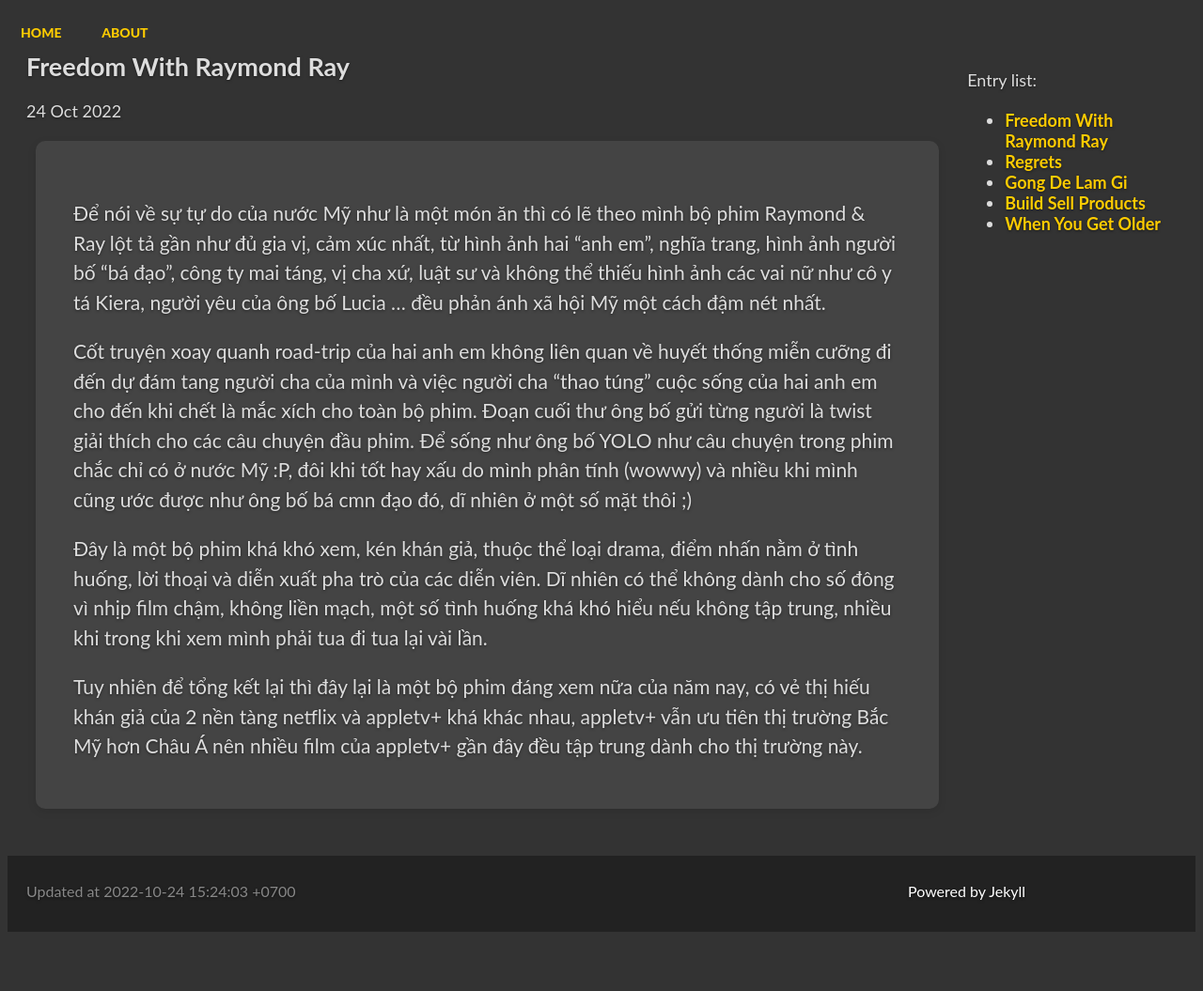
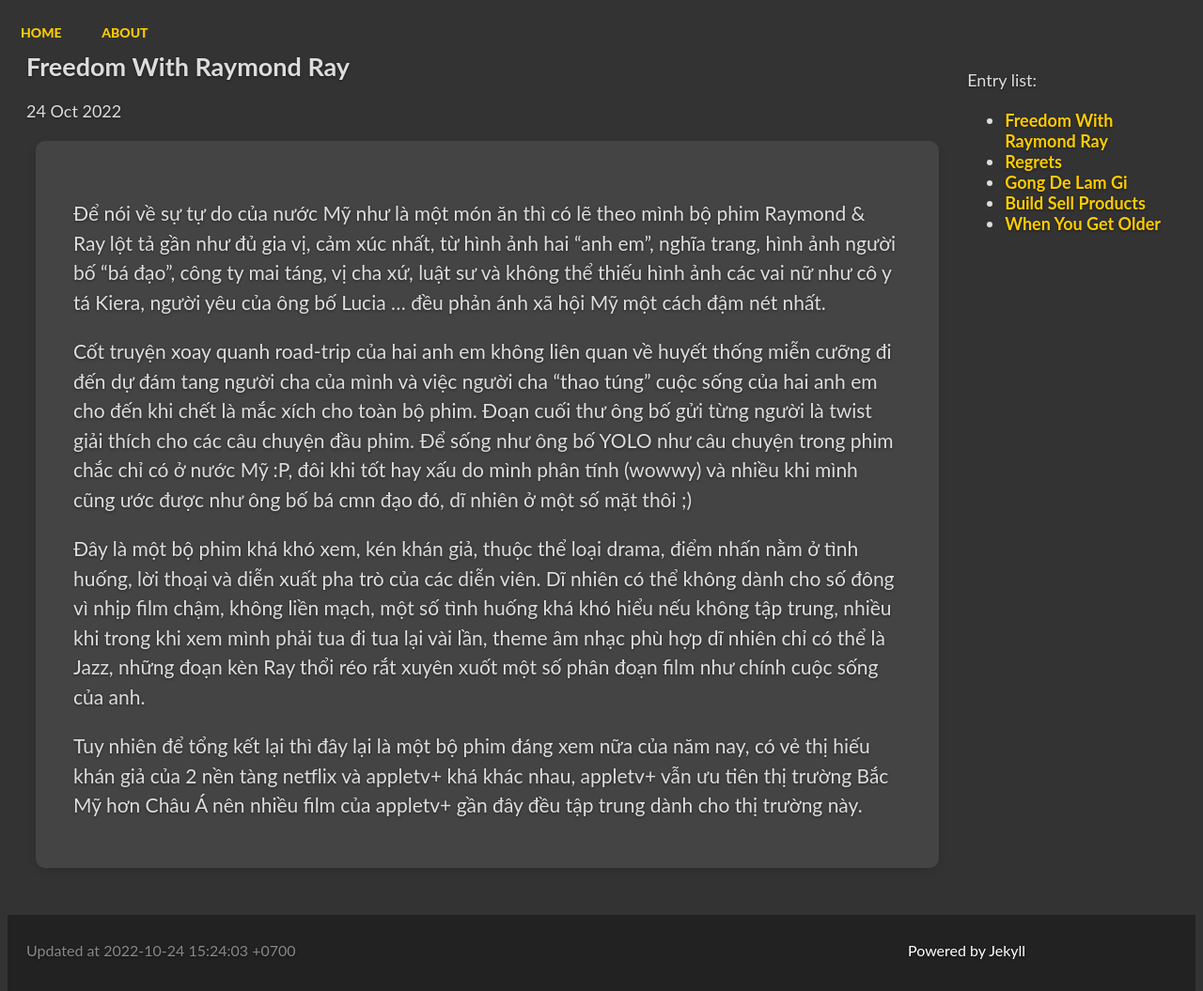
Before and after one commit to vdchuyen/chuyen-vn, a Jekyll site: the page built from _posts/2022-10-24-freedom-with-raymond-ray.md, in a window 1280 px wide. Shown: the whole page at 94% size. Built offline with Jekyll 4.4.1, drawn with Linux system fonts in a browser that asks for light colours; our own code applies the rules of GitHub Pages for plain Markdown files; Markdown is read by kramdown in place of the engine named in the settings; before the commit the page ends 992 px from its top, so only the background shows below that.

Commit message:
Update 2022-10-24-freedom-with-raymond-ray.md

```diff
--- a/_posts/2022-10-24-freedom-with-raymond-ray.md
+++ b/_posts/2022-10-24-freedom-with-raymond-ray.md
@@ -2,6 +2,6 @@
 
 Cốt truyện xoay quanh road-trip của hai anh em không liên quan về huyết thống miễn cưỡng đi đến dự đám tang người cha của mình và việc người cha "thao túng" cuộc sống của hai anh em cho đến khi chết là mắc xích cho toàn bộ phim. Đoạn cuối thư ông bố gửi từng người là twist giải thích cho các câu chuyện đầu phim. Để sống như ông bố YOLO như câu chuyện trong phim chắc chỉ có ở nước Mỹ :P, đôi khi tốt hay xấu do mình phân tính (wowwy) và nhiều khi mình cũng ước được như ông bố bá cmn đạo đó, dĩ nhiên ở một số mặt thôi ;)
 
-Đây là một bộ phim khá khó xem, kén khán giả, thuộc thể loại drama, điểm nhấn nằm ở tình huống, lời thoại và diễn xuất pha trò của các diễn viên. Dĩ nhiên có thể không dành cho số đông vì nhịp film chậm, không liền mạch, một số tình huống khá khó hiểu nếu không tập trung, nhiều khi trong khi xem mình phải tua đi tua lại vài lần.
+Đây là một bộ phim khá khó xem, kén khán giả, thuộc thể loại drama, điểm nhấn nằm ở tình huống, lời thoại và diễn xuất pha trò của các diễn viên. Dĩ nhiên có thể không dành cho số đông vì nhịp film chậm, không liền mạch, một số tình huống khá khó hiểu nếu không tập trung, nhiều khi trong khi xem mình phải tua đi tua lại vài lần, theme âm nhạc phù hợp dĩ nhiên chỉ có thể là Jazz, những đoạn kèn Ray thổi réo rắt xuyên xuốt một số phân đoạn film như chính cuộc sống của anh.
 
 Tuy nhiên để tổng kết lại thì đây lại là một bộ phim đáng xem nữa của năm nay, có vẻ thị hiếu khán giả của 2 nền tàng netflix và appletv+ khá khác nhau, appletv+ vẫn ưu tiên thị trường Bắc Mỹ hơn Châu Á nên nhiều film của appletv+ gần đây đều tập trung dành cho thị trường này.
```
